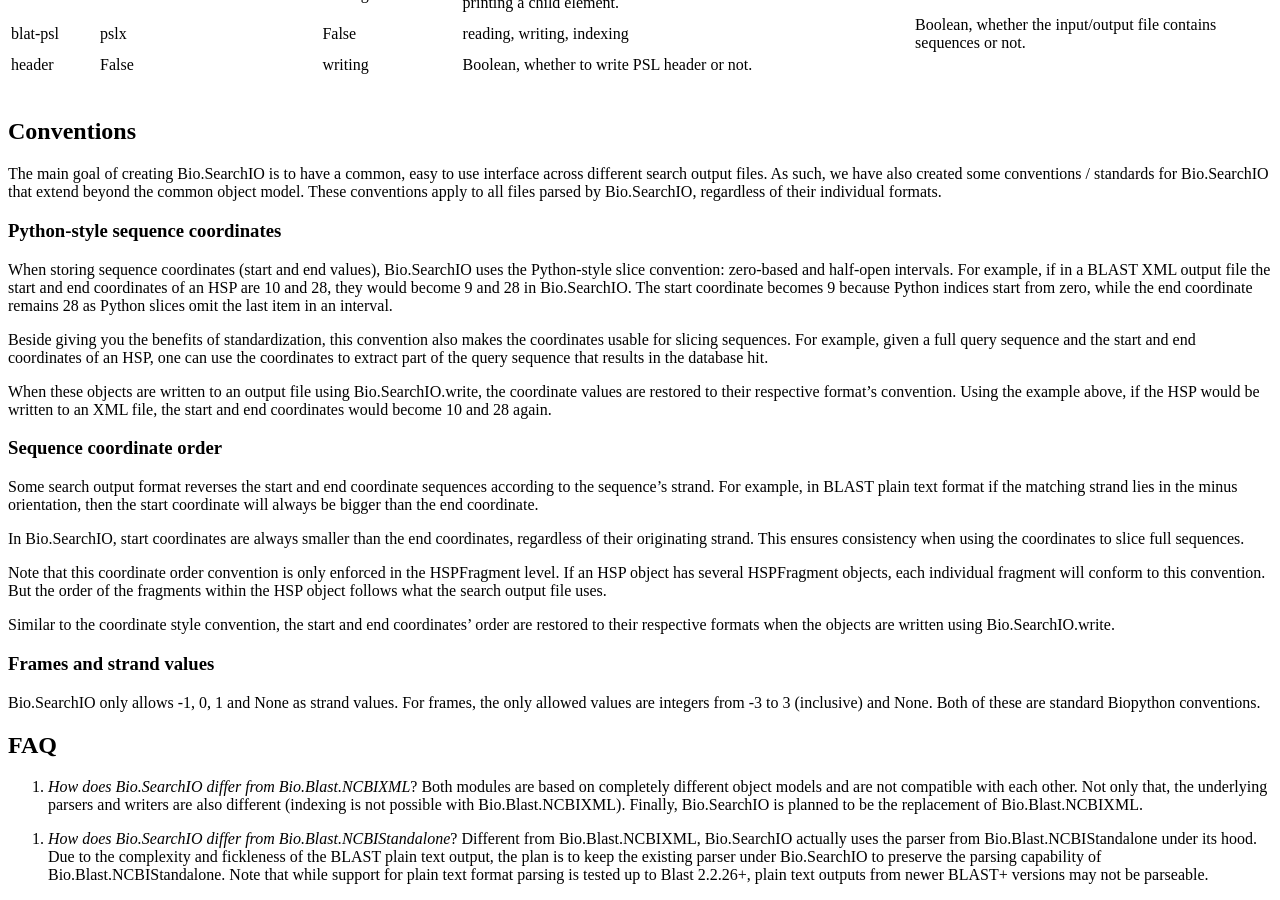
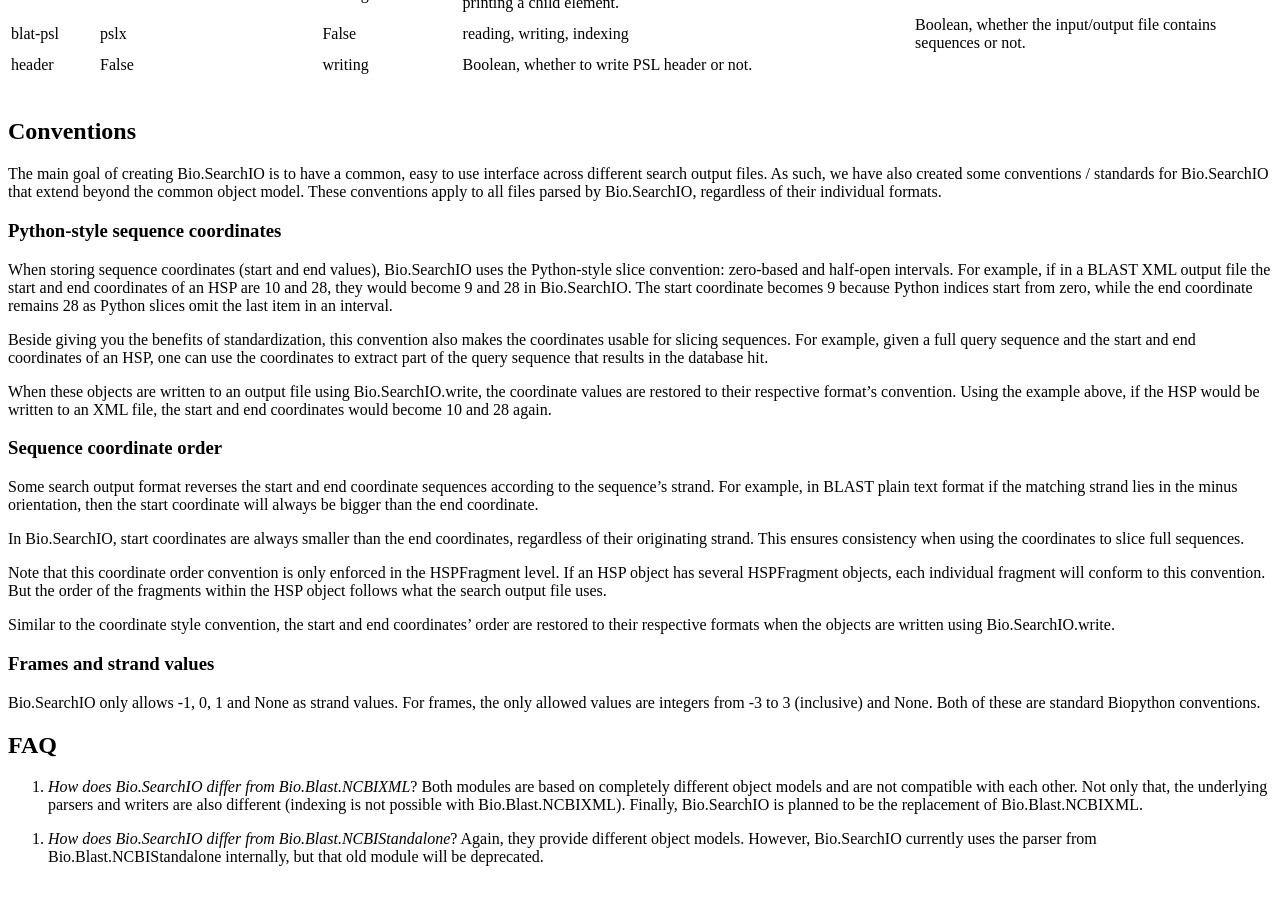
Before and after one commit to biopython/biopython.github.io, a Jekyll site: the page built from wiki/SearchIO.md, in a window 1280 px wide and 900 px high, scrolled down 1695 px. Built offline with Jekyll 4.4.1, drawn with Linux system fonts in a browser that asks for light colours.

Commit message:
/* FAQ */ Shortened the text about Bio.Blast.NCBIStandalone

```diff
--- a/wiki/SearchIO.md
+++ b/wiki/SearchIO.md
@@ -236,10 +236,6 @@ FAQ
 <!-- -->
 
 1.  *How does Bio.SearchIO differ from Bio.Blast.NCBIStandalone*?
-    Different from Bio.Blast.NCBIXML, Bio.SearchIO actually uses the
-    parser from Bio.Blast.NCBIStandalone under its hood. Due to the
-    complexity and fickleness of the BLAST plain text output, the plan
-    is to keep the existing parser under Bio.SearchIO to preserve the
-    parsing capability of Bio.Blast.NCBIStandalone. Note that while
-    support for plain text format parsing is tested up to Blast 2.2.26+,
-    plain text outputs from newer BLAST+ versions may not be parseable.
+    Again, they provide different object models. However, Bio.SearchIO
+    currently uses the parser from Bio.Blast.NCBIStandalone internally,
+    but that old module will be deprecated.
```
Also changed, not shown: 1 other file.
